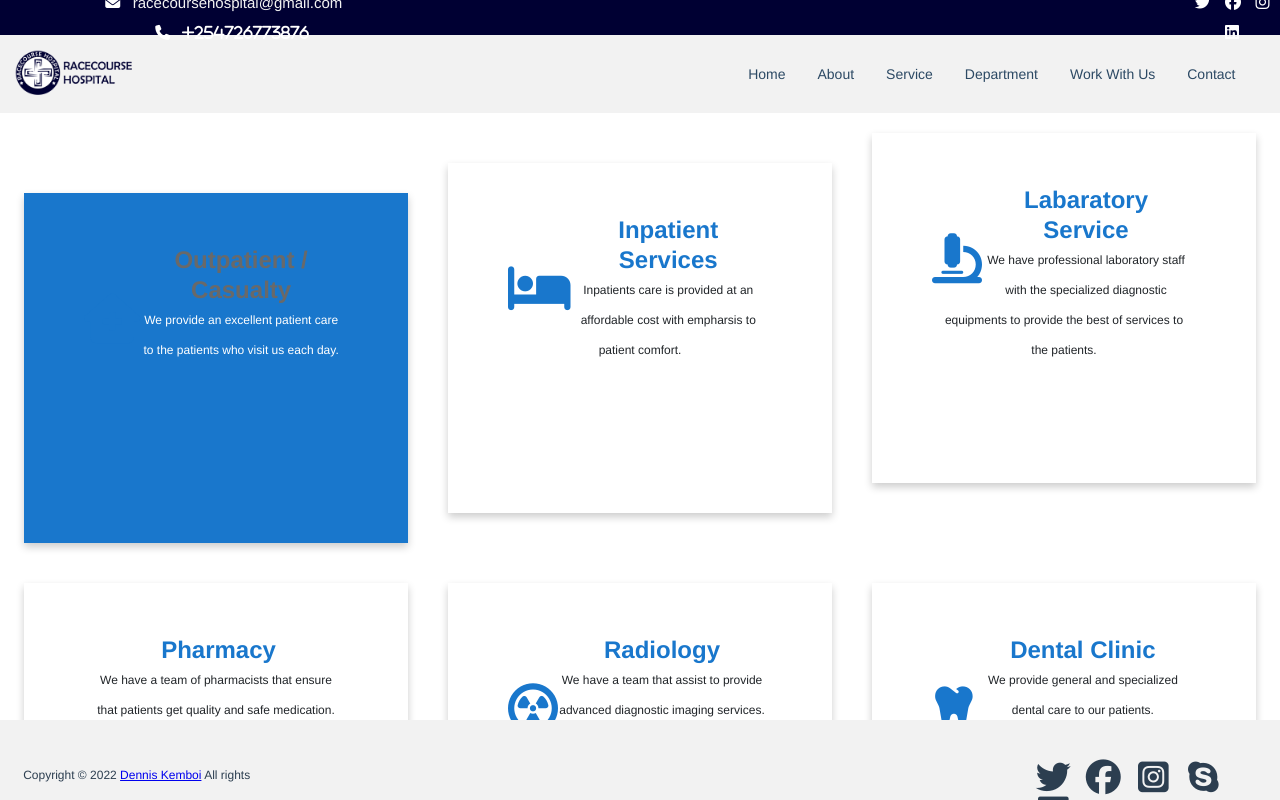
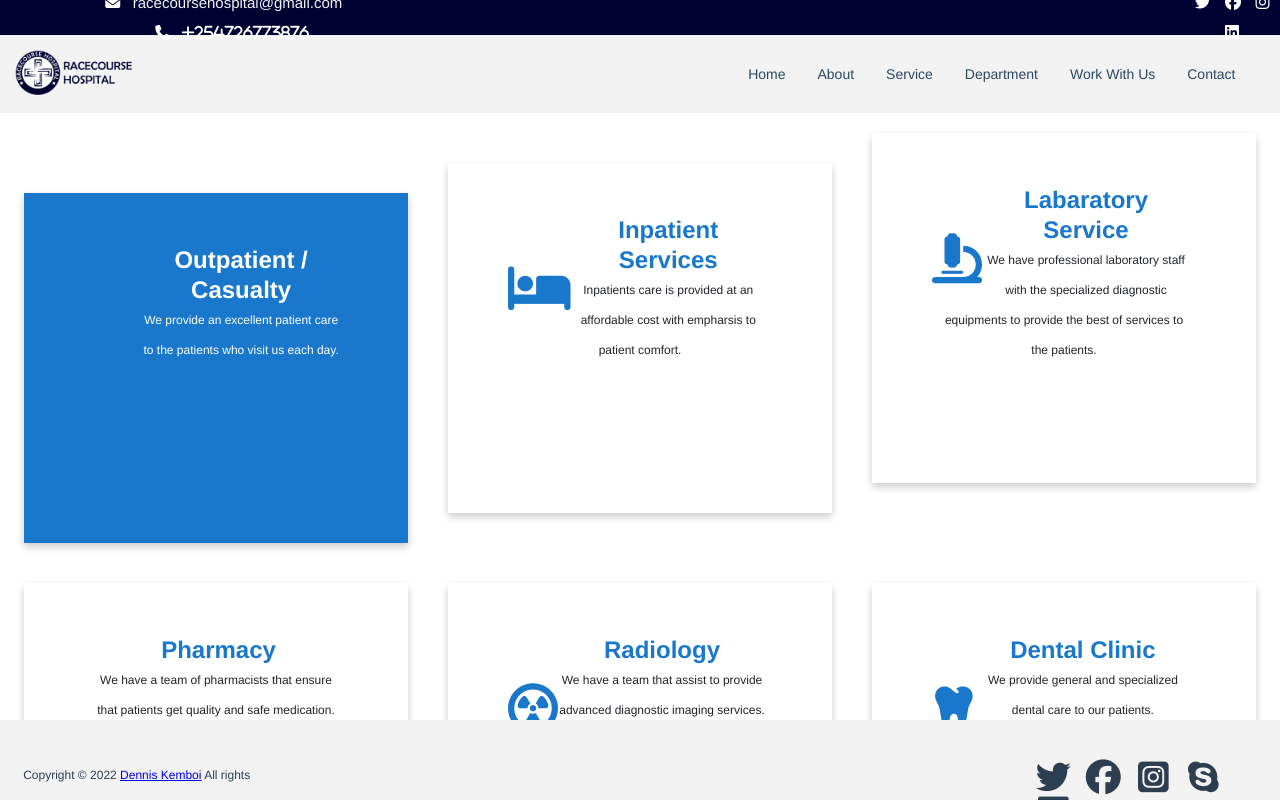
Before and after one commit to Developer-Dennis/hospiweb, a Vue app: page /#/ in a window 1280 px wide. In both pictures the pointer is over the element "Outpatient / Casualty". Shown: the top 800 px of the page. Built offline with nearby package versions, Linux system fonts and the light colour scheme; some icons are missing.

Commit message:
added hover effect to hospiweb home page

```diff
--- a/src/views/HomeView.vue
+++ b/src/views/HomeView.vue
@@ -88,13 +88,10 @@ export default {
   font-size:50px;
   color:#1977cc;
 }
-.card .image:hover{
-  color:white;
-}
 .card .container h1{
   color:#1977cc;
 }
-card .container h1:hover{
+.card .container h1:hover{
   color:white;
 }
 .card .container:hover{
@@ -104,7 +101,7 @@ card .container h1:hover{
 .card:hover{
   background-color: #1977cc;
 }
-.card .container h1 .image:hover {
+.card .container .image:hover {
   color:white;
 }
 .container {
```
